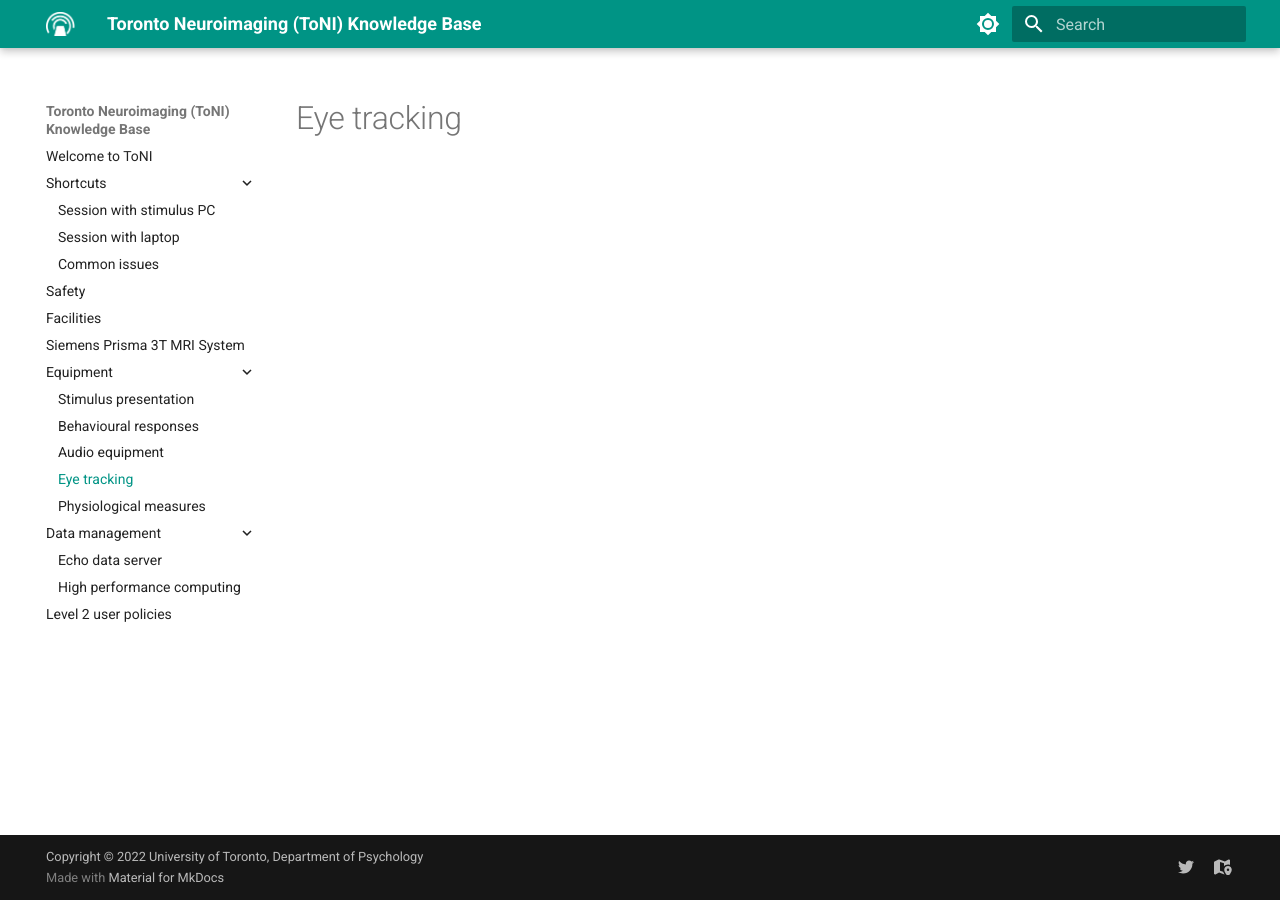
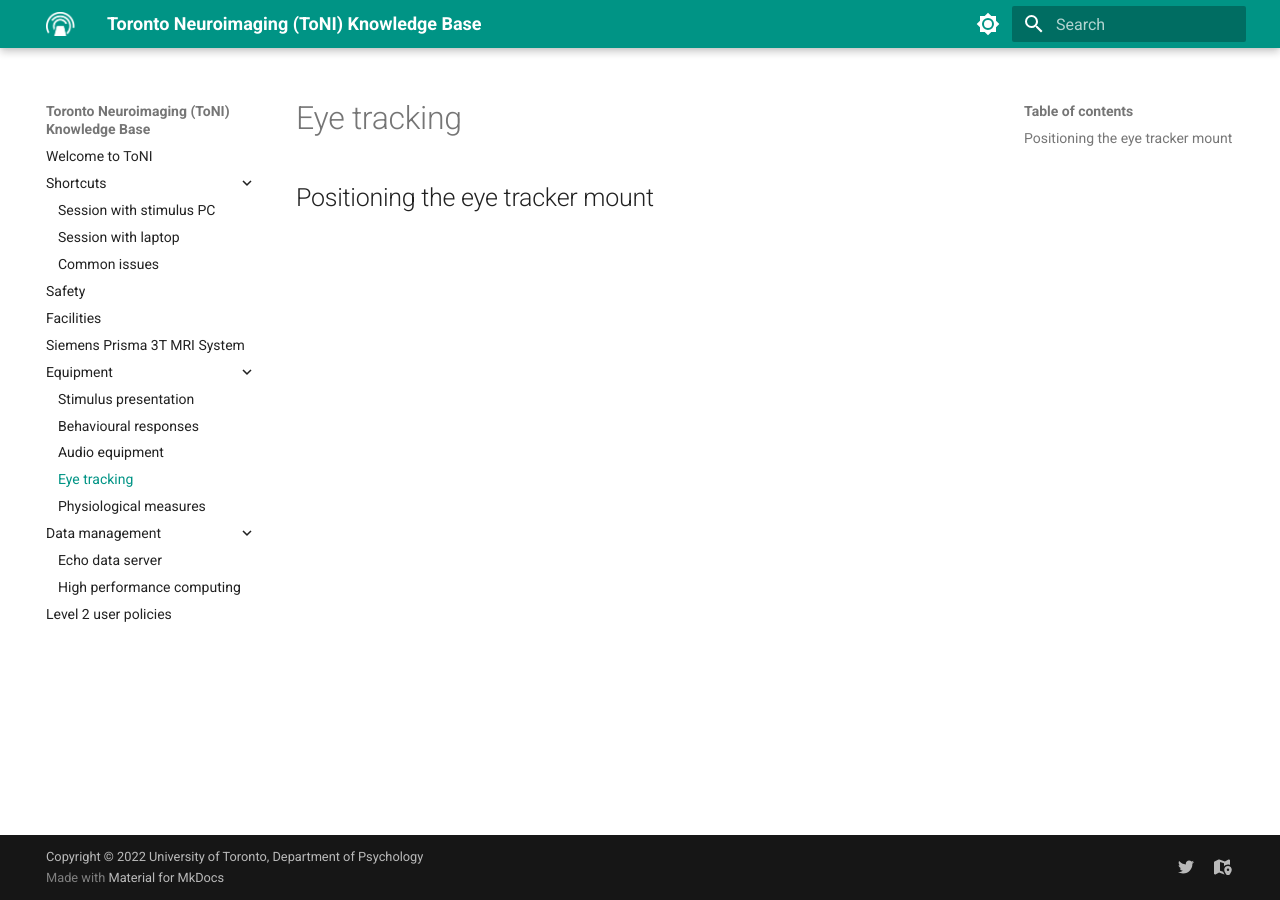
Before and after one commit to uoft-toni/uoft-toni.github.io, an MkDocs documentation site: the page built from docs/eyetracking.md, in a window 1280 px wide. Built offline with MkDocs 1.6.1 and Material for MkDocs 9.7.7, drawn with Linux system fonts in a browser that asks for light colours.

Commit message:
Update eyetracking.md

```diff
--- a/docs/eyetracking.md
+++ b/docs/eyetracking.md
@@ -1 +1,6 @@
 # Eye tracking
+
+## Positioning the eye tracker mount
+
+
+##
```
